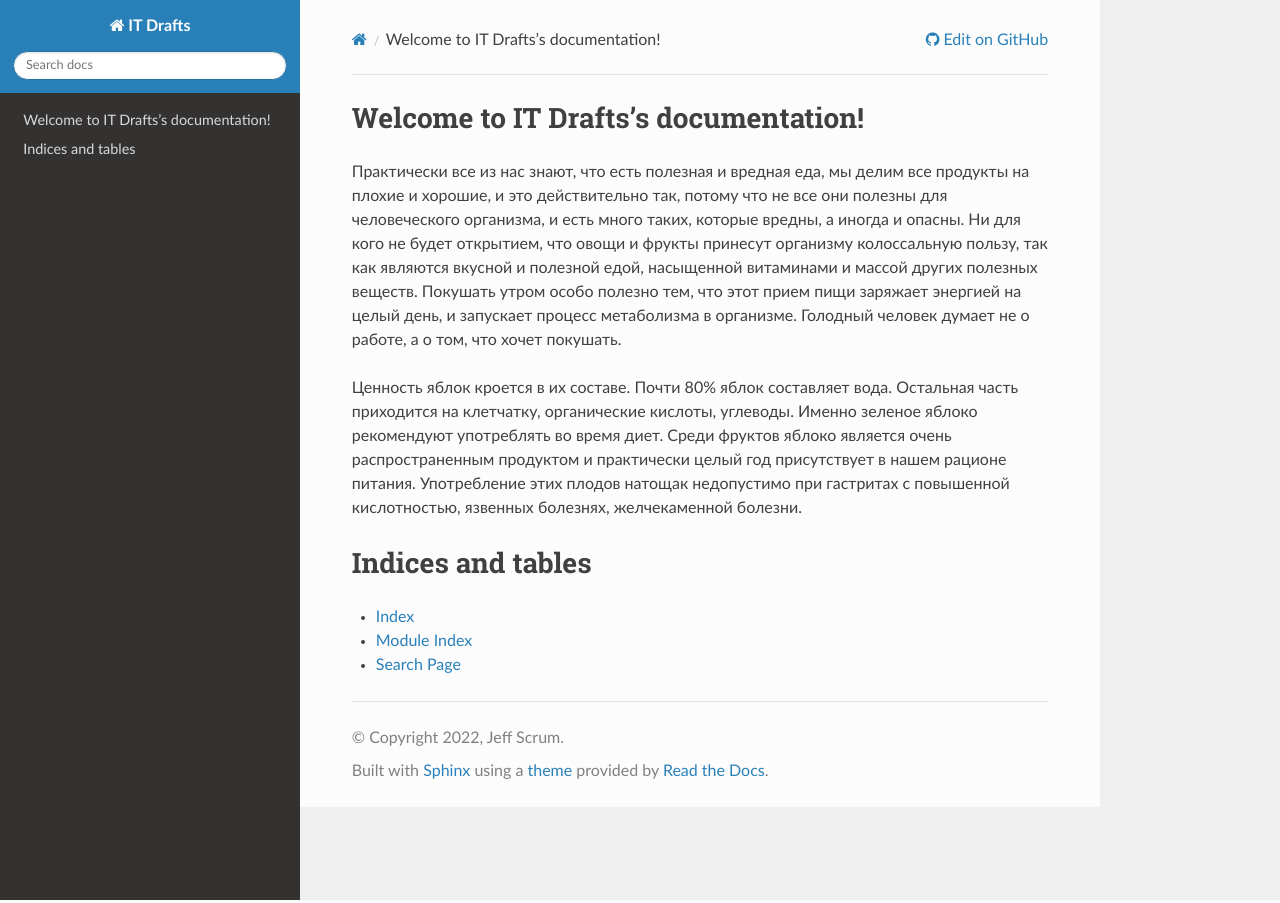
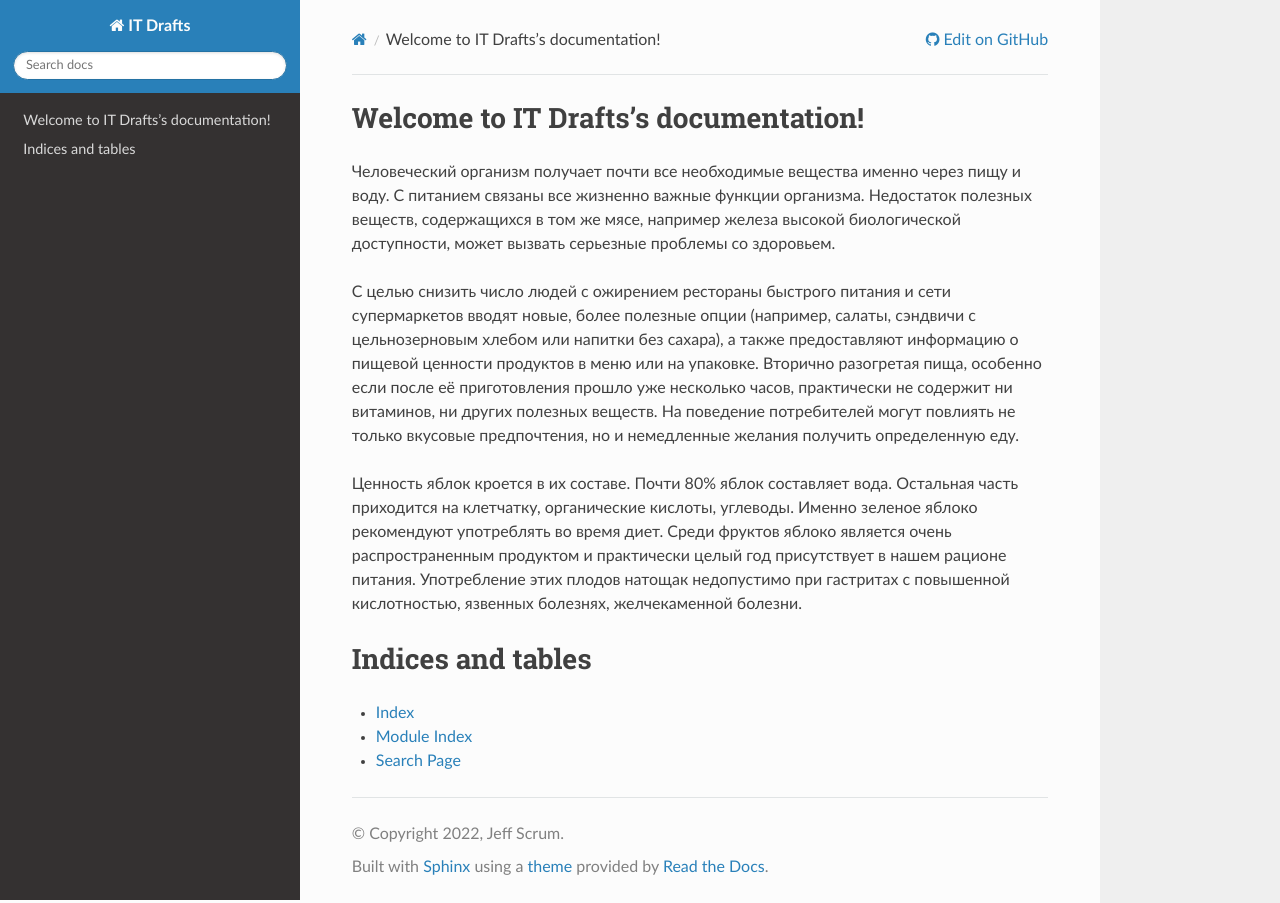
Before and after one commit to jeffscrum/jeffscrum.github.io, a Sphinx documentation site: the page built from source/index.rst, in a window 1280 px wide. Built offline with Sphinx 7.4.7 and the Read the Docs theme 2.0.0, drawn with Linux system fonts in a browser that asks for light colours.

Commit message:
Update index.rst

```diff
--- a/source/index.rst
+++ b/source/index.rst
@@ -7,7 +7,9 @@
 Welcome to IT Drafts's documentation!
 =====================================
 
-Практически все из нас знают, что есть полезная и вредная еда, мы делим все продукты на плохие и хорошие, и это действительно так, потому что не все они полезны для человеческого организма, и есть много таких, которые вредны, а иногда и опасны. Ни для кого не будет открытием, что овощи и фрукты принесут организму колоссальную пользу, так как являются вкусной и полезной едой, насыщенной витаминами и массой других полезных веществ. Покушать утром особо полезно тем, что этот прием пищи заряжает энергией на целый день, и запускает процесс метаболизма в организме. Голодный человек думает не о работе, а о том, что хочет покушать.
+Человеческий организм получает почти все необходимые вещества именно через пищу и воду. С питанием связаны все жизненно важные функции организма. Недостаток полезных веществ, содержащихся в том же мясе, например железа высокой биологической доступности, может вызвать серьезные проблемы со здоровьем.
+
+С целью снизить число людей с ожирением рестораны быстрого питания и сети супермаркетов вводят новые, более полезные опции (например, салаты, сэндвичи с цельнозерновым хлебом или напитки без сахара), а также предоставляют информацию о пищевой ценности продуктов в меню или на упаковке. Вторично разогретая пища, особенно если после её приготовления прошло уже несколько часов, практически не содержит ни витаминов, ни других полезных веществ. На поведение потребителей могут повлиять не только вкусовые предпочтения, но и немедленные желания получить определенную еду.
 
 Ценность яблок кроется в их составе. Почти 80% яблок составляет вода. Остальная часть приходится на клетчатку, органические кислоты, углеводы. Именно зеленое яблоко рекомендуют употреблять во время диет. Среди фруктов яблоко является очень распространенным продуктом и практически целый год присутствует в нашем рационе питания. Употребление этих плодов натощак недопустимо при гастритах с повышенной кислотностью, язвенных болезнях, желчекаменной болезни.
 
```
